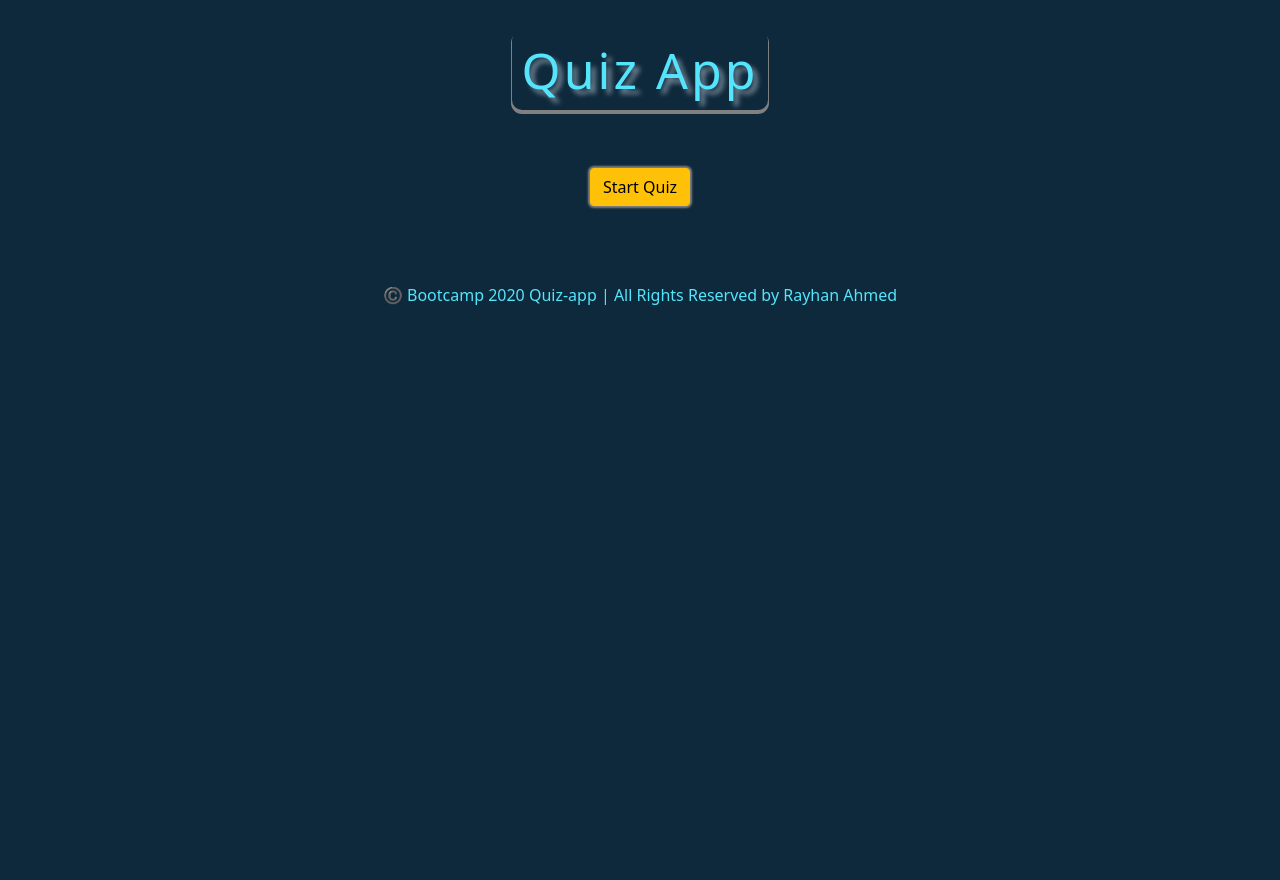
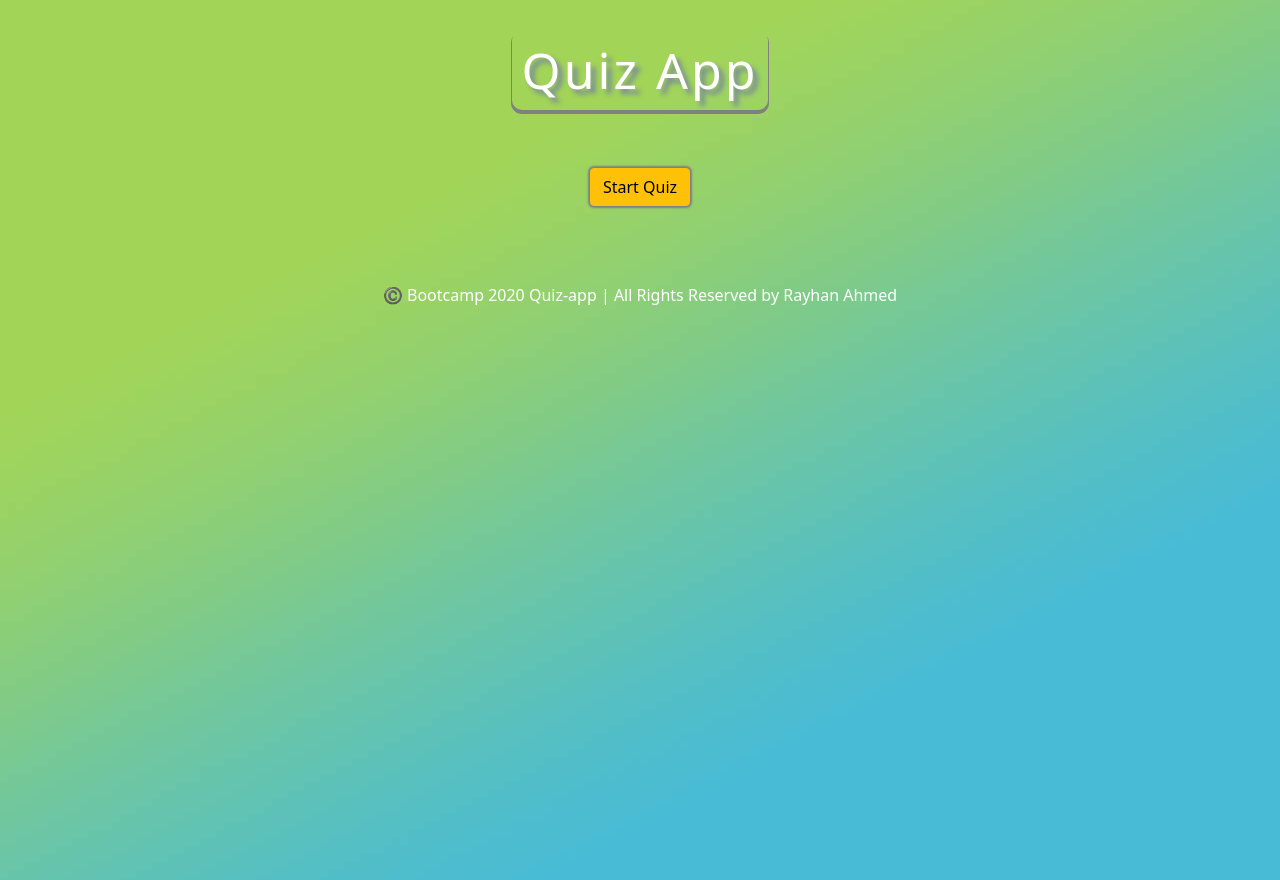
Before and after one commit to srehanpk/quiz-app, a React (Create React App) app: page / in a window 1280 px wide. Built offline with nearby package versions, Linux system fonts and the light colour scheme.

Commit message:
background change

```diff
--- a/src/App.css
+++ b/src/App.css
@@ -1,10 +1,14 @@
 .back {
   background-color: #0e293b;
+  background-image: url("./color-back.jpg");
+  background-repeat: no-repeat;
+  background-position: center;
+  background-size: cover;
   height: 110vh;
 }
 .App {
   text-align: center;
-  color: #54e5fc;
+  color: white;
   padding-top: 30px;
 }
 .start-btn {
@@ -12,7 +16,8 @@
   box-shadow: gray 0px 0px 2px 2px;
 }
 .header {
-  color: #54e5fc;
+  color: white;
+  /* background-color: #14415f86; */
   font-size: 50px;
   border-radius: 10px;
   box-shadow: gray 0px 3px 0px 1px;
@@ -31,7 +36,7 @@
   margin-top: 40px;
 }
 .footer {
-  color: #54e5fc;
+  color: white;
   margin-top: 6%;
   margin-right: auto;
   margin-left: auto;
```
Also changed, not shown: src/color-back.jpg (added).
